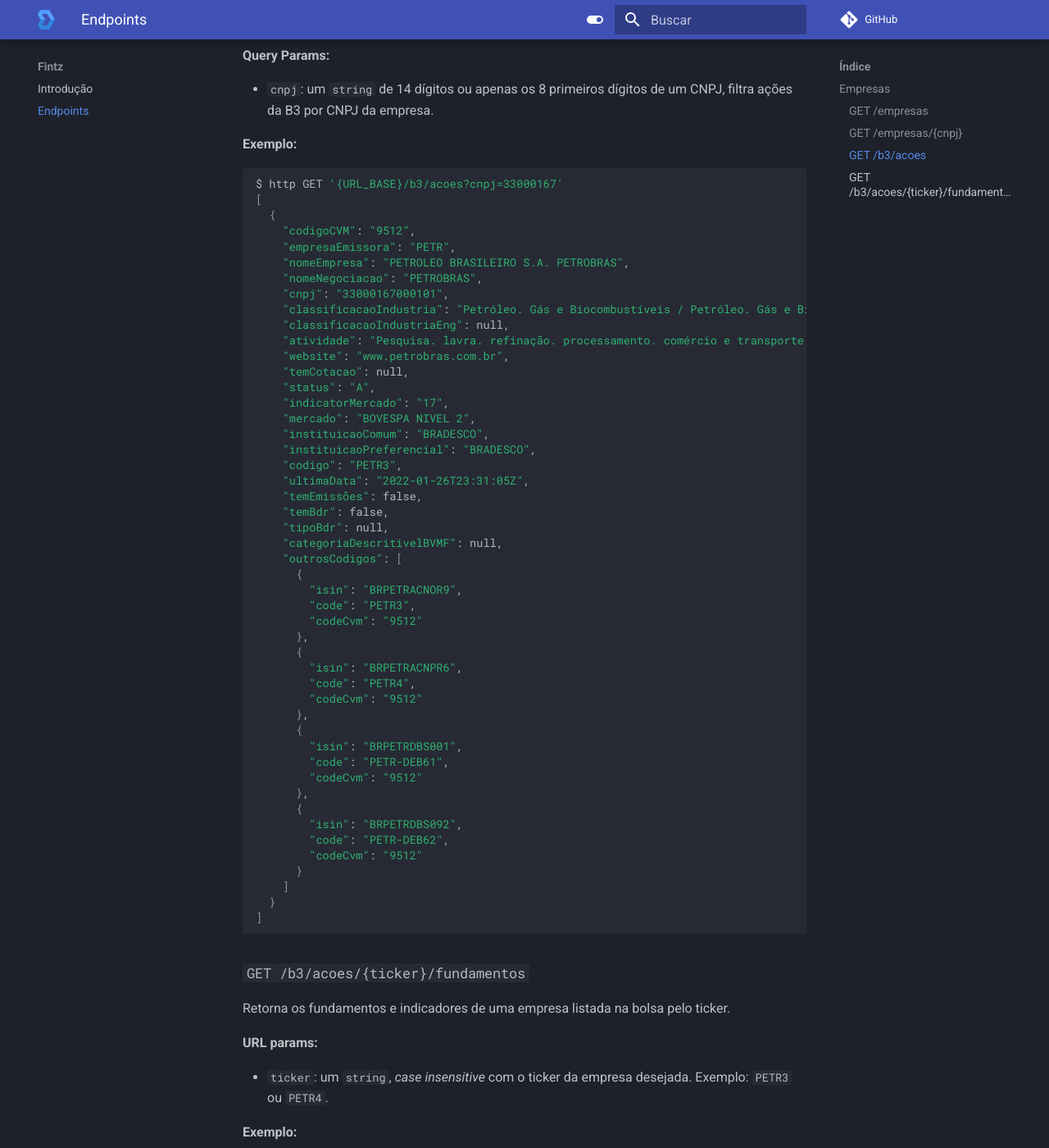
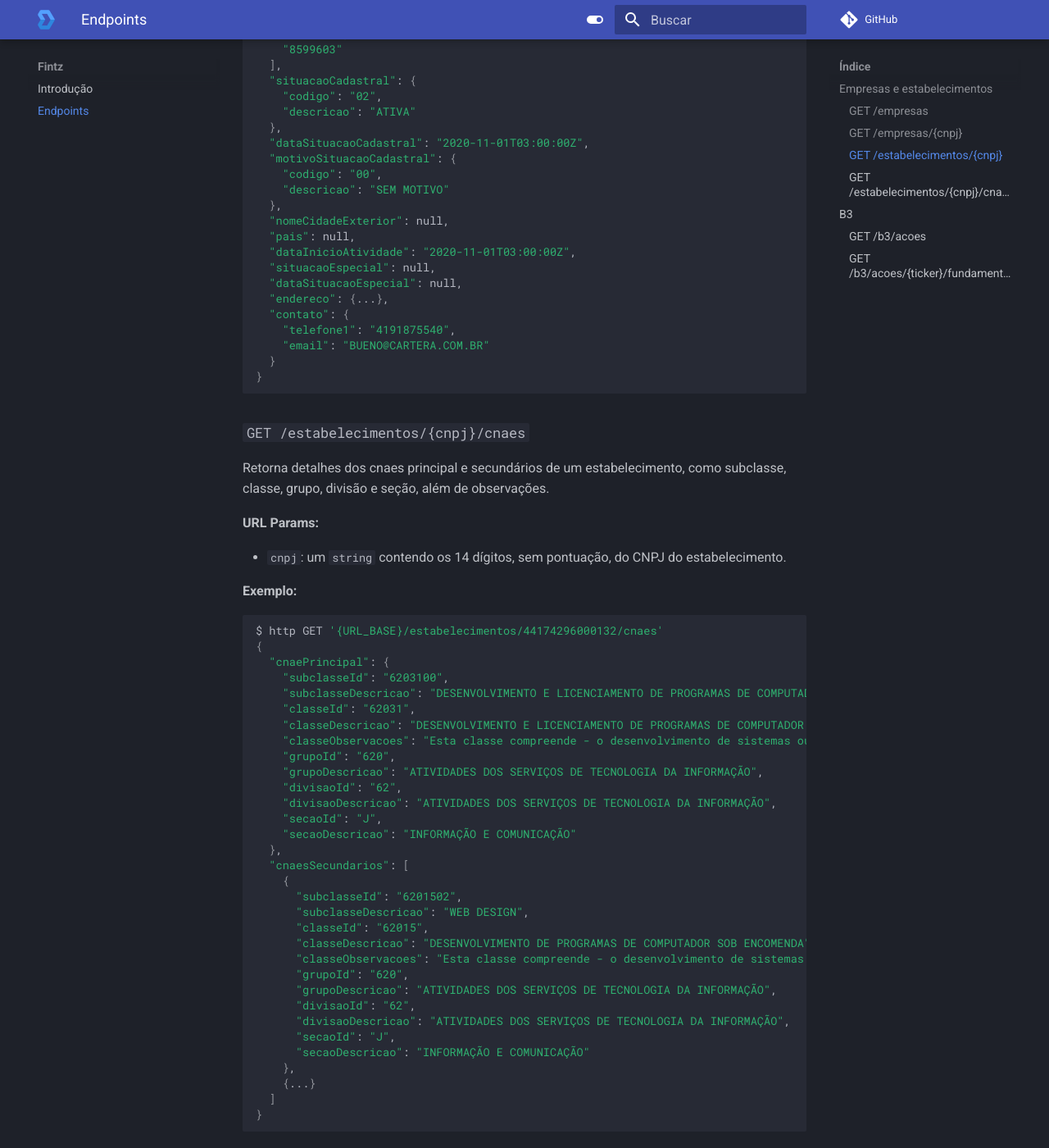
Before and after one commit to thefintz/docs, an MkDocs documentation site: the page built from docs/rest.md, in a window 1280 px wide and 1400 px high, scrolled down 2519 px. Shown: the whole window at 82% size. Built offline with MkDocs 1.6.1 and Material for MkDocs 9.7.7, drawn with Linux system fonts in a browser that asks for light colours; comment, search, counter and statistics services are not loaded; some of the changed text lies outside the part shown.

Commit message:
refactoring endpoints and updating docs

````diff
--- a/docs/rest.md
+++ b/docs/rest.md
@@ -2,34 +2,36 @@
 
 Todos os endpoints tem a URL_BASE = "https://fintz.herokuapp.com/api"
 
-## Empresas
+## Empresas e estabelecimentos
 
 Permite o usuário consultar dados de todas empresas brasileiras
-cadastradas na receita federal através do CNPJ. Os dados são atualizados mensalmente
+cadastradas na receita federal através do CNPJ. Os dados são atualizados mensalmente.
 
 ### `GET /empresas`
 
-Retorna uma lista de empresas e seus estabelecimentos filtrados por parâmetros
+Retorna uma lista de empresas, contendo informações comuns da empresa entre seus estabelecimentos (matriz e filiais), filtrados por parâmetros
 
 **Query Params:**
 
 - `cnae`: um `string`, filtra empresas que o estabelecimento matriz contém o [CNAE][1] específicado entre o cnae principal
 e os secundários.
-- `listadaB3`: um `boolean`, filtra empresas listadas ou não na B3
+- `listadaB3`: um `boolean`, filtra por empresas listadas na B3
 
 **Exemplo:**
 
 ```bash
-$ http GET '{URL_BASE}/empresas?listadaB3=true&cnae=1033301'
+$ http GET '{URL_BASE}/empresas?listadaB3=true&cnae=4711302'
 [
   {
-    "estabelecimentos": [...],
     "listadaB3": true,
-    "natureza": {
+    "cnpjBasico": "47960950",
+    "capitalSocial": 12552162000,
+    "nomeEmpresarial": "MAGAZINE LUIZA S/A",
+    "naturezaJuridica": {
       "codigo": "2046",
       "descricao": "Sociedade Anônima Aberta"
     },
-    "qualificacao": {
+    "qualificacaoResponsavel": {
       "codigo": "10",
       "descricao": "Diretor"
     },
@@ -47,7 +51,8 @@ $ http GET '{URL_BASE}/empresas?listadaB3=true&cnae=1033301'
 
 ### `GET /empresas/{cnpj}`
 
-Retorna os dados da empresa com o CNPJ, além dos dados do estabelecimento matriz e das filiais.
+Retorna os dados da empresa comuns entre todos os estabelecimentos,
+além de uma lista com todos os CNPJs dos estabelecimentos.
 
 **URL Params:**
 
@@ -106,13 +79,114 @@ $ http GET '{URL_BASE}/empresas/44174296'
     "codigo": "01",
     "descricao": "MICRO EMPRESA"
   },
-  "capitalSocial": 100000,
-  "nomeEmpresarial": "CARTERA SOFTWARE LTDA",
-  "cnpjBasico": "44174296"
+  "cnpjsEstabelecimentos": [
+    "44174296000132"
+  ]
 }
 ```
 
-### GET /b3/acoes
+### `GET /estabelecimentos/{cnpj}`
+
+Retorna os dados de um estabelecimento, como dados de endereço, contato, CNAEs, situação cadastral, entre outros
+
+**URL Params:**
+
+- `cnpj`: um `string` contendo os 14 dígitos, sem pontuação, do CNPJ do estabelecimento.
+
+**Exemplo:**
+
+```bash
+$ http GET '{URL_BASE}/estabelecimentos/44174296000132'
+{
+  "cnpj": "44174296000132",
+  "nomeFantasia": "CARTERA",
+  "identificadorMatrizFilial": {
+    "codigo": "1",
+    "descricao": "MATRIZ"
+  },
+  "cnaePrincipal": {
+    "codigo": "6203100",
+    "descricao": "Desenvolvimento e licenciamento de programas de computador não-customizáveis"
+  },
+  "cnaesSecundarios": [
+    "6201501",
+    "6201502",
+    "6202300",
+    "6204000",
+    "6209100",
+    "8599603"
+  ],
+  "situacaoCadastral": {
+    "codigo": "02",
+    "descricao": "ATIVA"
+  },
+  "dataSituacaoCadastral": "2020-11-01T03:00:00Z",
+  "motivoSituacaoCadastral": {
+    "codigo": "00",
+    "descricao": "SEM MOTIVO"
+  },
+  "nomeCidadeExterior": null,
+  "pais": null,
+  "dataInicioAtividade": "2020-11-01T03:00:00Z",
+  "situacaoEspecial": null,
+  "dataSituacaoEspecial": null,
+  "endereco": {...},
+  "contato": {
+    "telefone1": "4191875540",
+    "email": "BUENO@CARTERA.COM.BR"
+  }
+}
+```
+
+### `GET /estabelecimentos/{cnpj}/cnaes`
+
+Retorna detalhes dos cnaes principal e secundários de um estabelecimento, como subclasse, classe, grupo,
+divisão e seção, além de observações.
+
+**URL Params:**
+
+- `cnpj`: um `string` contendo os 14 dígitos, sem pontuação, do CNPJ do estabelecimento.
+
+**Exemplo:**
+
+```bash
+$ http GET '{URL_BASE}/estabelecimentos/44174296000132/cnaes'
+{
+  "cnaePrincipal": {
+    "subclasseId": "6203100",
+    "subclasseDescricao": "DESENVOLVIMENTO E LICENCIAMENTO DE PROGRAMAS DE COMPUTADOR NÃO-CUSTOMIZÁVEIS",
+    "classeId": "62031",
+    "classeDescricao": "DESENVOLVIMENTO E LICENCIAMENTO DE PROGRAMAS DE COMPUTADOR NÃO-CUSTOMIZÁVEIS",
+    "classeObservacoes": "Esta classe compreende - o desenvolvimento de sistemas ou programas de computador...",
+    "grupoId": "620",
+    "grupoDescricao": "ATIVIDADES DOS SERVIÇOS DE TECNOLOGIA DA INFORMAÇÃO",
+    "divisaoId": "62",
+    "divisaoDescricao": "ATIVIDADES DOS SERVIÇOS DE TECNOLOGIA DA INFORMAÇÃO",
+    "secaoId": "J",
+    "secaoDescricao": "INFORMAÇÃO E COMUNICAÇÃO"
+  },
+  "cnaesSecundarios": [
+    {
+      "subclasseId": "6201502",
+      "subclasseDescricao": "WEB DESIGN",
+      "classeId": "62015",
+      "classeDescricao": "DESENVOLVIMENTO DE PROGRAMAS DE COMPUTADOR SOB ENCOMENDA",
+      "classeObservacoes": "Esta classe compreende - o desenvolvimento de sistemas para atender às...",
+      "grupoId": "620",
+      "grupoDescricao": "ATIVIDADES DOS SERVIÇOS DE TECNOLOGIA DA INFORMAÇÃO",
+      "divisaoId": "62",
+      "divisaoDescricao": "ATIVIDADES DOS SERVIÇOS DE TECNOLOGIA DA INFORMAÇÃO",
+      "secaoId": "J",
+      "secaoDescricao": "INFORMAÇÃO E COMUNICAÇÃO"
+    },
+    {...}
+  ]
+}
+```
+
+## B3
+
+### `GET /b3/acoes`
 
 Retorna uma lista de empresas negociadas na bolsa e informações gerais
 
@@ -142,8 +216,8 @@ $ http GET '{URL_BASE}/b3/acoes?cnpj=33000167'
     "instituicaoComum": "BRADESCO",
     "instituicaoPreferencial": "BRADESCO",
     "codigo": "PETR3",
-    "ultimaData": "2022-01-26T23:31:05Z",
-    "temEmissões": false,
+    "ultimaData": "2022-02-01T02:30:05Z",
+    "temEmissoes": false,
     "temBdr": false,
     "tipoBdr": null,
     "categoriaDescritivelBVMF": null,
@@ -172,6 +246,7 @@ $ http GET '{URL_BASE}/b3/acoes?cnpj=33000167'
   }
 ]
 ```
+
 ### `GET /b3/acoes/{ticker}/fundamentos`
 
 Retorna os fundamentos e indicadores de uma empresa listada na bolsa pelo ticker.
````
Also changed, not shown: other parts of docs/rest.md (+10 -40 lines).
